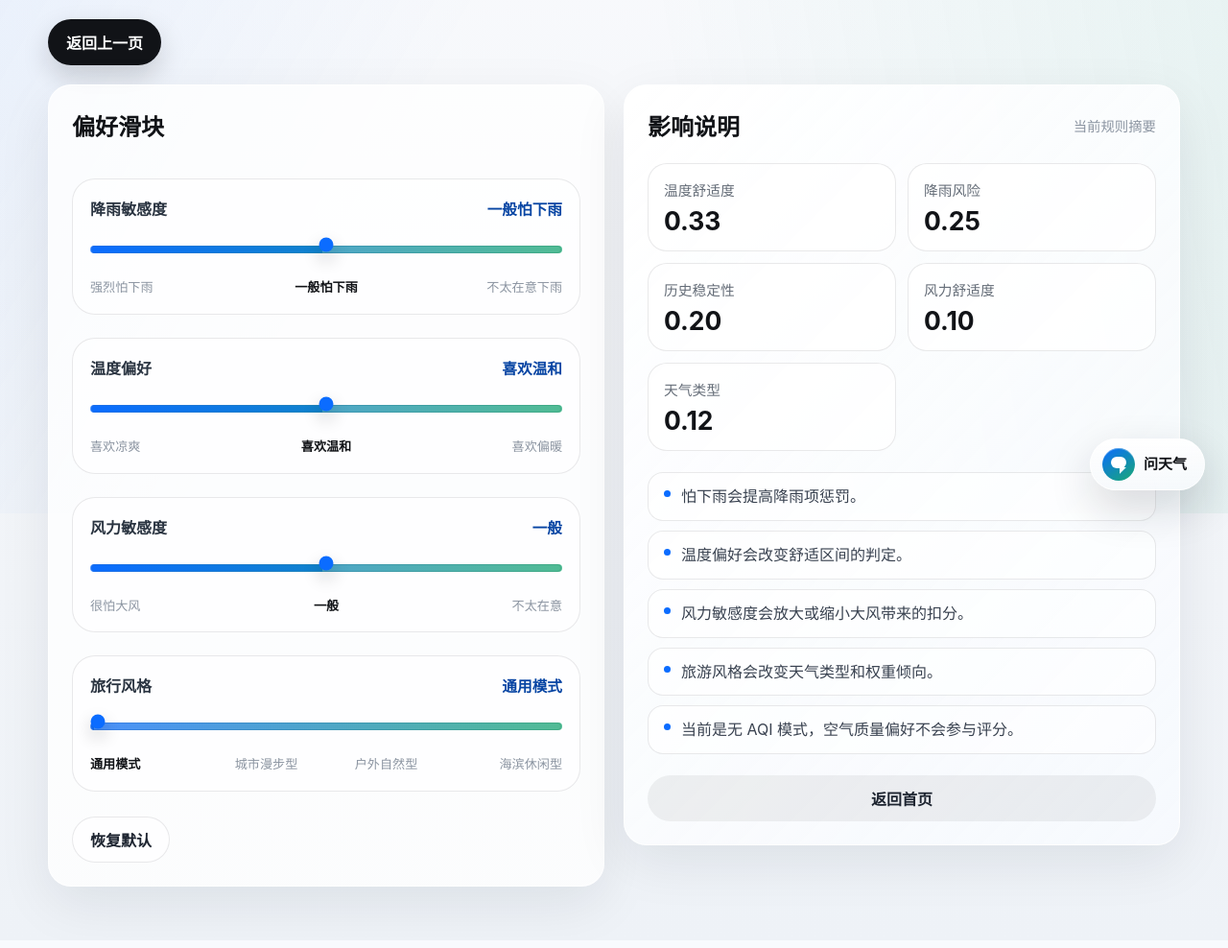
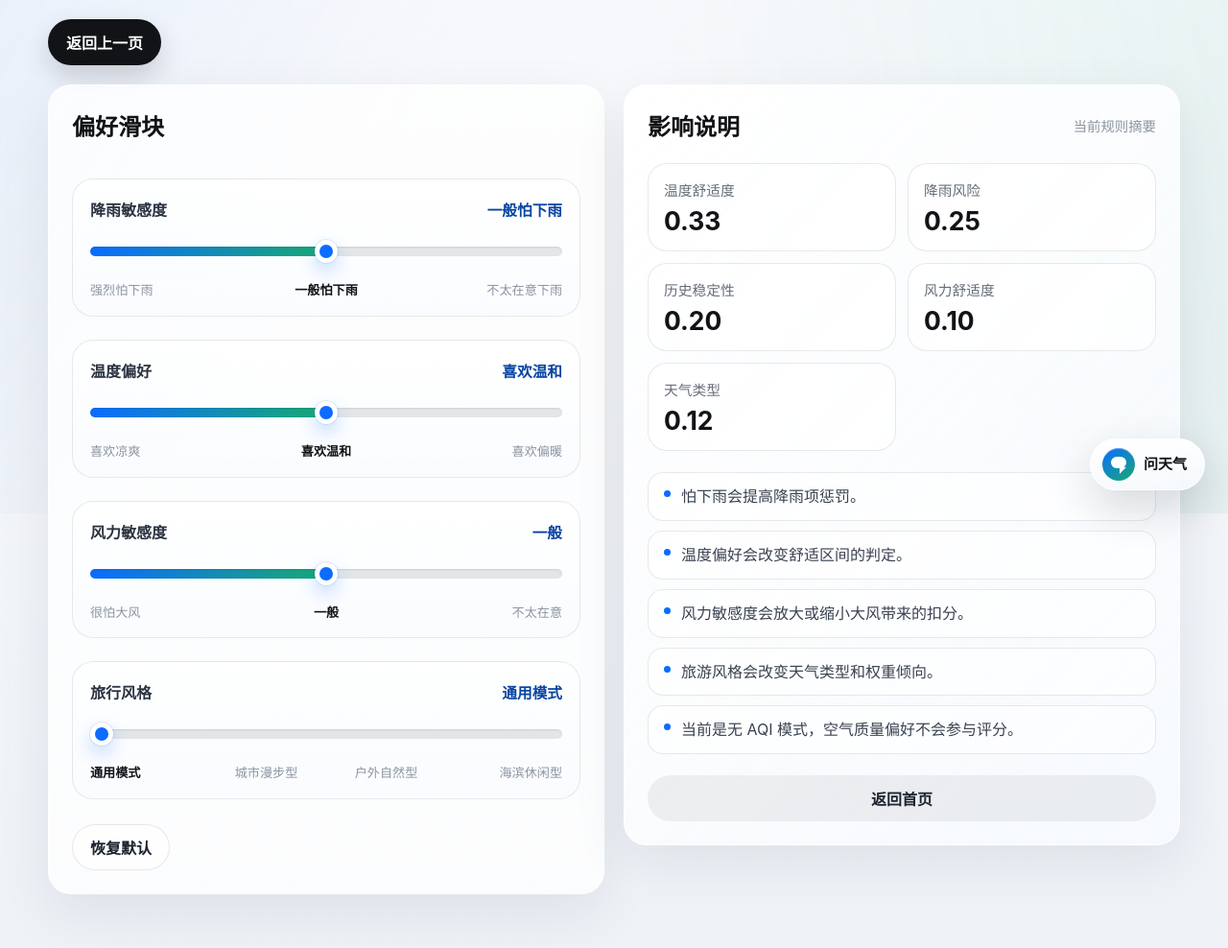
Before and after one commit to Woterous/travel-weather-recommender, a Flask app: page /preferences in a window 1280 px wide. Shown: the part 265-1253 px from the top of the page at 96% size. Run offline with Flask 3, Linux system fonts and the light colour scheme; data comes from the database, SQL or seed files in the repository; data that the repository does not hold is empty.

Commit message:
Polish preference sliders

```diff
--- a/web/static/css/style.css
+++ b/web/static/css/style.css
@@ -1074,11 +1074,13 @@ input[type="text"]:focus {
 
 .preference-slider-row {
     display: grid;
-    gap: 14px;
-    padding: 18px;
+    gap: 16px;
+    padding: 19px 18px 17px;
     border: 1px solid var(--line);
-    border-radius: 24px;
-    background: rgba(255, 255, 255, 0.54);
+    border-radius: 22px;
+    background:
+        linear-gradient(180deg, rgba(255, 255, 255, 0.72), rgba(248, 251, 255, 0.58));
+    box-shadow: inset 0 1px 0 rgba(255, 255, 255, 0.72);
 }
 
 .preference-slider-head {
@@ -1100,43 +1102,93 @@ input[type="text"]:focus {
 }
 
 .preference-slider-row input[type="range"] {
+    --slider-progress: 0%;
+    --slider-track: rgba(17, 19, 23, 0.1);
+    --slider-fill: linear-gradient(90deg, var(--brand), var(--accent));
     width: 100%;
-    height: 34px;
+    height: 32px;
     margin: 0;
-    accent-color: var(--brand);
+    padding: 0;
+    display: block;
+    background: transparent;
     cursor: pointer;
+    appearance: none;
+    -webkit-appearance: none;
+    touch-action: pan-y;
 }
 
 .preference-slider-row input[type="range"]::-webkit-slider-runnable-track {
-    height: 8px;
+    height: 10px;
     border-radius: 999px;
-    background: linear-gradient(90deg, rgba(11, 108, 255, 0.72), rgba(25, 169, 116, 0.74));
+    background:
+        linear-gradient(90deg, var(--brand), var(--accent)) 0 / var(--slider-progress) 100% no-repeat,
+        var(--slider-track);
+    box-shadow: inset 0 1px 2px rgba(17, 19, 23, 0.1);
 }
 
 .preference-slider-row input[type="range"]::-webkit-slider-thumb {
-    width: 26px;
-    height: 26px;
-    margin-top: -9px;
-    border: 4px solid #fff;
+    width: 24px;
+    height: 24px;
+    margin-top: -7px;
+    border: 5px solid #fff;
     border-radius: 50%;
-    background: #111317;
-    box-shadow: 0 8px 18px rgba(17, 19, 23, 0.2);
+    background: var(--brand);
+    box-shadow:
+        0 8px 18px rgba(11, 108, 255, 0.24),
+        0 0 0 1px rgba(6, 68, 163, 0.1);
+    transition: transform 160ms var(--ease), box-shadow 160ms var(--ease), background 160ms var(--ease);
     -webkit-appearance: none;
 }
 
 .preference-slider-row input[type="range"]::-moz-range-track {
-    height: 8px;
+    height: 10px;
     border-radius: 999px;
-    background: linear-gradient(90deg, rgba(11, 108, 255, 0.72), rgba(25, 169, 116, 0.74));
+    background:
+        linear-gradient(90deg, var(--brand), var(--accent)) 0 / var(--slider-progress) 100% no-repeat,
+        var(--slider-track);
+    box-shadow: inset 0 1px 2px rgba(17, 19, 23, 0.1);
+}
+
+.preference-slider-row input[type="range"]::-moz-range-progress {
+    height: 10px;
+    border-radius: 999px;
+    background: linear-gradient(90deg, var(--brand), var(--accent));
 }
 
 .preference-slider-row input[type="range"]::-moz-range-thumb {
-    width: 20px;
-    height: 20px;
-    border: 4px solid #fff;
+    width: 14px;
+    height: 14px;
+    border: 5px solid #fff;
     border-radius: 50%;
-    background: #111317;
-    box-shadow: 0 8px 18px rgba(17, 19, 23, 0.2);
+    background: var(--brand);
+    box-shadow:
+        0 8px 18px rgba(11, 108, 255, 0.24),
+        0 0 0 1px rgba(6, 68, 163, 0.1);
+    transition: transform 160ms var(--ease), box-shadow 160ms var(--ease), background 160ms var(--ease);
+}
+
+.preference-slider-row input[type="range"]:hover::-webkit-slider-thumb,
+.preference-slider-row input[type="range"].is-dragging::-webkit-slider-thumb,
+.preference-slider-row input[type="range"]:focus-visible::-webkit-slider-thumb {
+    background: var(--brand-strong);
+    box-shadow:
+        0 10px 22px rgba(11, 108, 255, 0.32),
+        0 0 0 6px rgba(11, 108, 255, 0.12);
+    transform: scale(1.08);
+}
+
+.preference-slider-row input[type="range"]:hover::-moz-range-thumb,
+.preference-slider-row input[type="range"].is-dragging::-moz-range-thumb,
+.preference-slider-row input[type="range"]:focus-visible::-moz-range-thumb {
+    background: var(--brand-strong);
+    box-shadow:
+        0 10px 22px rgba(11, 108, 255, 0.32),
+        0 0 0 6px rgba(11, 108, 255, 0.12);
+    transform: scale(1.08);
+}
+
+.preference-slider-row input[type="range"]:focus-visible {
+    outline: none;
 }
 
 .preference-ticks {
--- a/web/templates/preference.html
+++ b/web/templates/preference.html
@@ -44,7 +44,7 @@
                     type="range"
                     min="0"
                     max="{{ options|length - 1 }}"
-                    step="1"
+                    step="0.01"
                     value="{{ slider.index }}"
                     aria-label="{{ key }}"
                     data-preference-slider
```
Also changed, not shown: web/static/js/app.js (+27 -2 lines).
